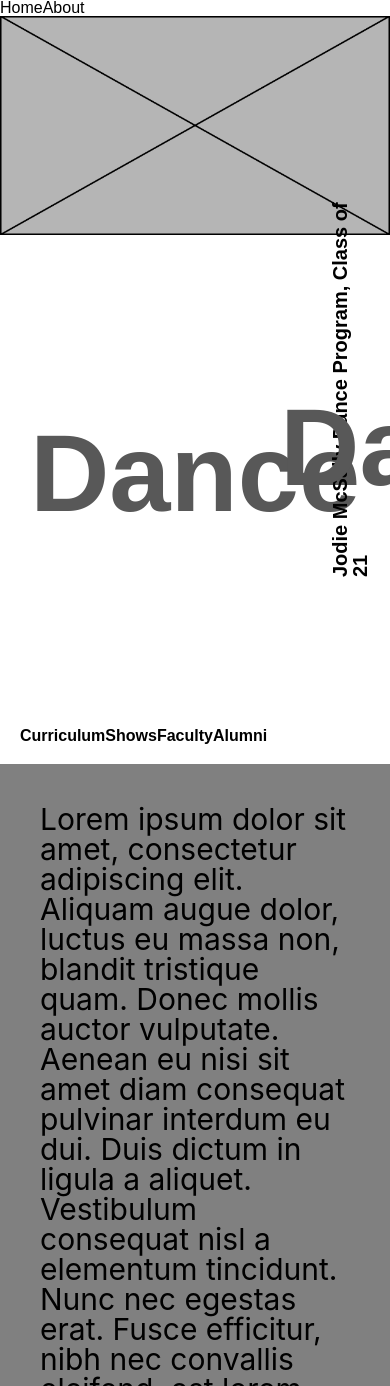
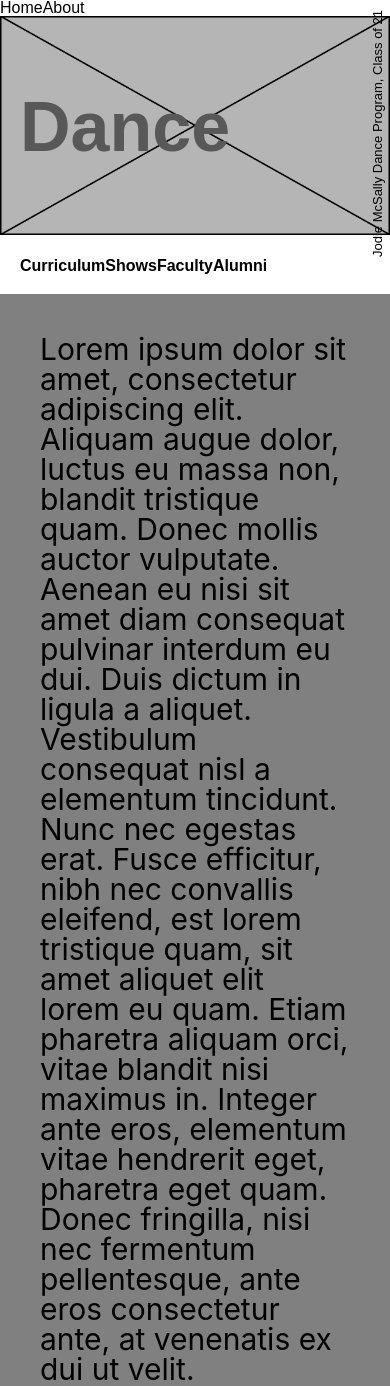
Before and after one commit to Artists-for-Humanity/BAA-prototype, a PHP site: page /Dance in a window 390 px wide; the page is wider, and only the part inside the window is pictured. Shown: the top 1386 px of that part. Run offline with PHP 8.4, Linux system fonts and the light colour scheme.

Commit message:
Fixed Header For Mobile
Work on more adjusting for mmobile

```diff
--- a/site/Dance/index.html
+++ b/site/Dance/index.html
@@ -4,6 +4,7 @@
 <head>
   <meta charset="UTF-8" />
   <title>Dance Page</title>
+  <meta name="viewport" content="width=device-width, initial-scale=1">
   <link rel="stylesheet" href="/assets/css/reset.css" type="text/css" />
   <link rel="stylesheet" href="/assets/css/global.css" type="text/css" />
   <link rel="stylesheet" href="styles.css" type="text/css" />
@@ -12,11 +13,15 @@
 <body>
   <nav><a href="/">Home</a><a href="/about">About</a></nav>
   <div class="header-box">
-    <div class="header-img"><img class="banner" src="../assets/images/placeholder-image-rectangle.png"
-        alt="placeholder-image-rectangle"></div>
-    <h1>Dance</h1>
-    <p class="header-text">Jodie McSally Dance Program, Class of 21</p>
+    <img class="header-box-image" src="../assets/images/placeholder-image-rectangle.png">
+    <div class="header-box-title">
+      <h1>Dance</h1>
+    </div>
   </div>
+  <p class="header-text">Jodie McSally Dance Program, Class of 21</p>
+  </div>
+
+
 
   <div class="sub-nav">
     <div>
@@ -133,9 +138,7 @@
     </div>
   </div>
 
-  <div class="header-box-title">
-    <h1>Dance</h1>
-  </div>
+
 
 
   <footer>
--- a/site/Dance/styles.css
+++ b/site/Dance/styles.css
@@ -12,6 +12,30 @@ h1 {
   padding: 180px;
   border-style: solid;
   border-color: gray;
+}
+
+@media (max-width: 600px) {
+  h1 {
+    font-size: 70px;
+    color: rgb(88, 88, 88);
+    display: flex;
+    flex-direction: row;
+    justify-content: center;
+    padding: 180px;
+    border-style: solid;
+    border-color: gray;
+  }
+}
+
+.header-box {
+  position: relative;
+  text-align: center;
+  width: 100%;
+}
+
+.header-box-image {
+  object-fit: fill;
+  width: 100%;
 }
 
 .header-box-title {
@@ -33,6 +57,13 @@ h1 {
   padding-bottom: 50px;
 }
 
+@media (max-width: 600px) {
+  .header-box-title {
+    top: -50px;
+    left: -260px;
+  }
+}
+
 .header-text {
   font-size: 20px;
   color: rgb(0, 0, 0);
@@ -45,6 +76,13 @@ h1 {
   top: 50%;
   right: 0%;
   transform: translateX(50%) rotate(-90deg) translateY(-100%);
+}
+
+@media (max-width: 600px) {
+  .header-text {
+    font-size: 13px;
+    top: 15%;
+  }
 }
 
 .banner {
@@ -178,12 +216,32 @@ footer {
   bottom: 0;
 }
 
+
+@media (max-width: 600px) {
+  .interaction-buttons-1 {
+    color: white;
+    display: flex;
+    flex-direction: column;
+    justify-content: space-between;
+  }
+}
+
 .interaction-buttons-1 {
   color: white;
   display: flex;
   flex-direction: row;
   justify-content: space-between;
 
+}
+
+@media (max-width: 600px) {
+  .interaction-buttons-2 {
+    padding: 50px;
+    color: white;
+    display: flex;
+    flex-direction: row;
+    justify-content: space-around;
+  }
 }
 
 .interaction-buttons-2 {
@@ -193,6 +251,7 @@ footer {
   flex-direction: row;
   justify-content: space-around;
 }
+
 
 .interaction-buttons-box {
   color: white;
```
